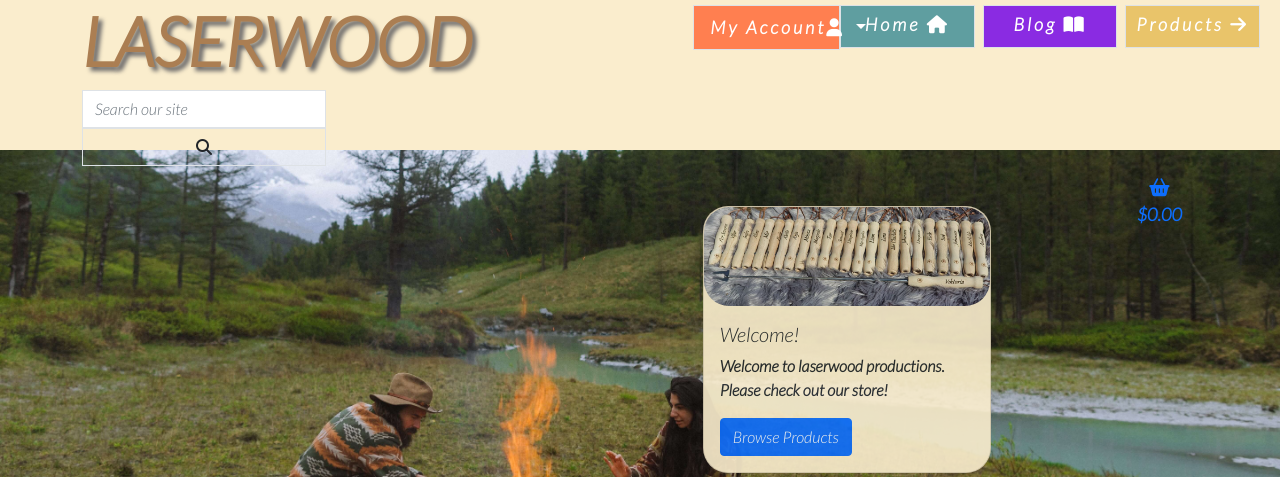
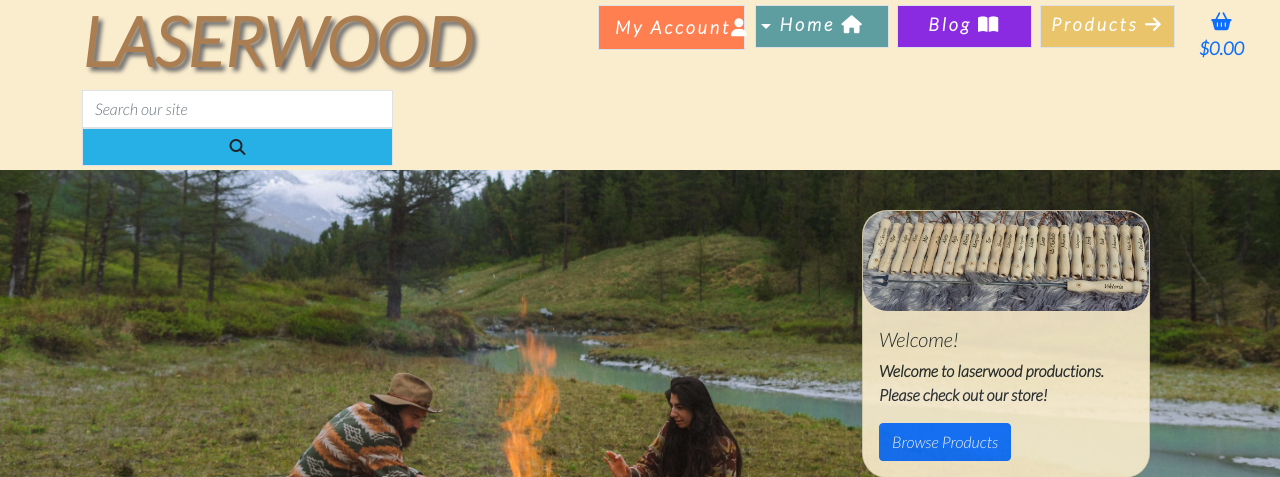
Before and after one commit to beebooplena/laser_shop, a Django app: page / in a window 1280 px wide. Shown: the top 477 px of the page. Run offline with Django 4.2, Linux system fonts and the light colour scheme; some libraries are stand-ins or nearby versions.

Commit message:
added style on shopping bag and search bar

```diff
--- a/static/css/base.css
+++ b/static/css/base.css
@@ -17,7 +17,7 @@ body {
 
 header {
     width: 100%;
-    height: 150px;
+    height: 170px;
     background-color:#faedcd
 }
 
@@ -36,18 +36,28 @@ h1 {
     text-transform: uppercase;
     color: #ab7e52;
     text-shadow: 4px 4px 4px rgb(108, 106, 106);
+
 }
 
 
 .logo {
     width: 100%;
+
     text-align: center;
 
 
 }
-.search{
-    width: 40%;
+
+.search {
+    width: 50%;
+
+
 }
+.search-btn {
+    background-color: #26b0e6;
+    }
+
+
 
 
 .nav_style {
@@ -69,6 +79,7 @@ h1 {
 
 .test {
     width: 60%;
+
 }
 .bag-place {
     bottom: 50px;
@@ -79,15 +90,6 @@ h1 {
 
 
 
-
-
-
-}
-
-
-.nav-item {
-    right: 9px;
-}
 .same-nav {
     margin-top: 5px;
     width: 11%;
@@ -111,6 +113,7 @@ h1 {
 }
 .nav-drop {
     width: 12%;
+    right: 10px;
 }
 .nav-colour{
     color: white;
--- a/templates/base.html
+++ b/templates/base.html
@@ -47,10 +47,10 @@
 
                     <form method="GET" action="">
                         <div class=" w-100">
-                            <input class="form-control border border-black rounded-0" type="text" name="s"
+                            <input class="search-style form-control border border-black rounded-0" type="text" name="s"
                                 placeholder="Search our site">
                             <div class="input-group-append">
-                                <button class="form-control btn btn-black border border-black rounded-0" type="submit">
+                                <button class="search-btn form-control btn btn-black border border-black rounded-0" type="submit">
                                     <span class="icon">
                                         <i class="fas fa-search"></i>
                                     </span>
@@ -61,7 +61,16 @@
                 </div>
             </div>
 
-            <div class="col">
+
+
+
+
+
+
+
+            <div class="row">
+                <div class=" nav_style fixed-top">
+                    <ul >
                         <li class="  bag-style list-inline-item">
                             <a class="{% if sum_total %}text-info font-weight-bold{% else %}text-black{% endif %} nav-link"
                                 href="">
@@ -77,12 +86,6 @@
                                 </div>
                             </a>
                         </li>
-            </div>
-
-
-            <div class="row">
-                <div class=" nav_style fixed-top">
-                    <ul >
                          <li class="col-6 border same-nav list-inline-item nav-product-colour"><a class=" nav-colour remove-decoration href="#>Products <i class="fas fa-arrow-right"></i></a></li>
                          <li class="col-6 border same-nav list-inline-item nav-blog-colour"><a class="nav-colour remove-decoration href="#> Blog <i class="fas fa-book-open"></i></a></li>
                          <li class="col-6 border same-nav list-inline-item nav-home-colour"><a class="nav-colour remove-decoration href="#> Home</span> <i class="fas fa-home"></i></a></li>
```
Lines whose indentation alone changed are shown as unchanged.
